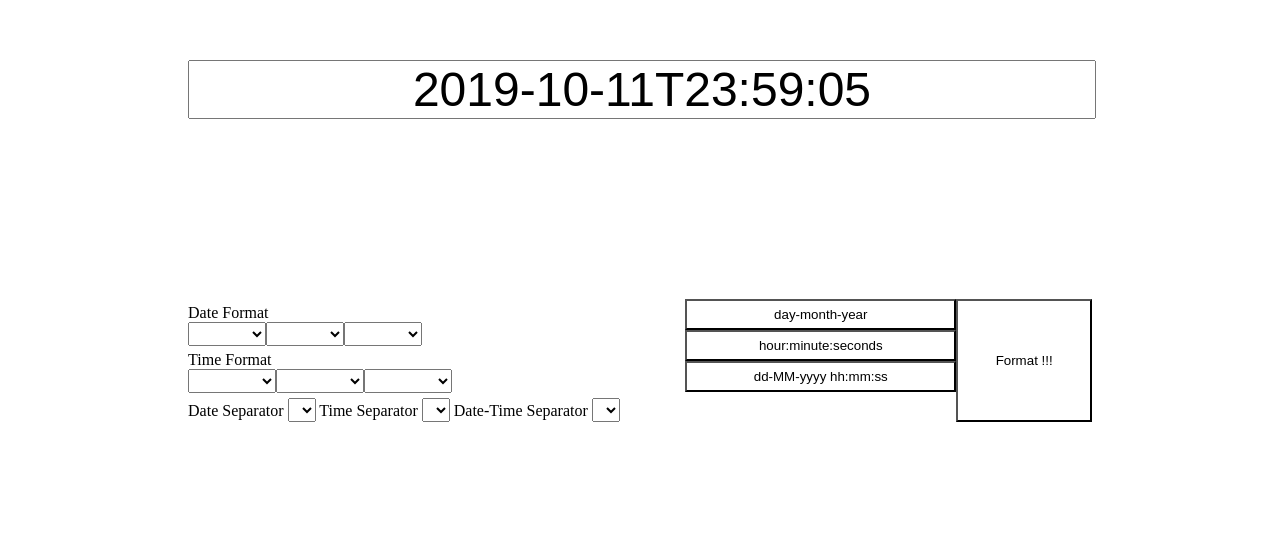
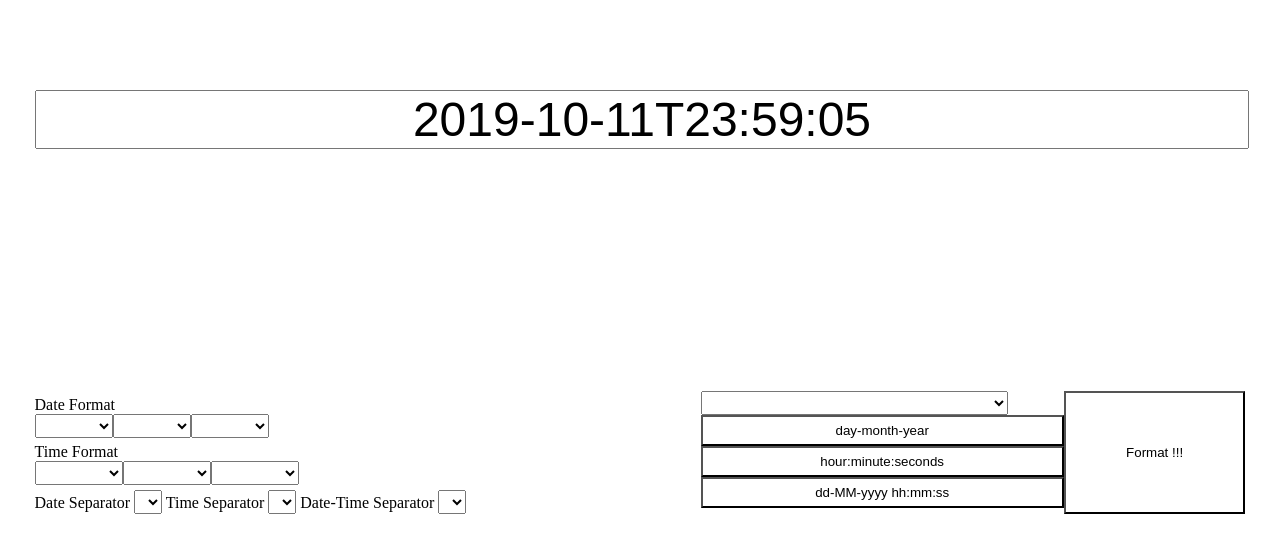
Before and after one commit to andreachirico11/Date-Mask-Directive, an Angular app: page / in a window 1280 px wide. Shown: the part 102-654 px from the top of the page. Built offline with nearby package versions, Linux system fonts and the light colour scheme.

Commit message:
completed arrow choice logic

```diff
--- a/src/app/app.component.html
+++ b/src/app/app.component.html
@@ -81,8 +81,11 @@
     </form>
     <div class="defaults">
       <label>
-          <!-- Circular Arrows
-          <input type="checkbox" [(ngModel)]="circularArrows"/> -->
+        <select [(ngModel)]="arrowBehaviour" required name="arrowBehaviour">
+          <option *ngFor="let arrowBehaviour of arrowBehaviours" [value]="arrowBehaviour">{{
+            arrowBehaviour.replace(regExp,' ')
+          }}</option>
+        </select>
       </label>
       <button (click)="defaultDateFormat()">day-month-year</button>
       <button (click)="defaultTimeFormat()">hour:minute:seconds</button>
--- a/src/app/app.component.ts
+++ b/src/app/app.component.ts
@@ -5,7 +5,7 @@ import {
   ElementRef,
   AfterViewInit,
 } from "@angular/core";
-import { MaskConfigOptions, Separators, ArrowBehaviour } from "./mask-directive/mask-options";
+import { MaskConfigOptions, Separators, ArrowBehaviours } from "./mask-directive/mask-options";
 import { FormControl, NgForm } from "@angular/forms";
 
 @Component({
@@ -23,16 +23,25 @@ export class AppComponent implements OnInit, AfterViewInit {
   public timeSeparator: string = null;
   public dateTimeSeparator: string = null;
   public separators: string[] = [];
+  public arrowBehaviours: string[] = [];
+  public arrowBehaviour: string;
   defaultValue = "2019-10-11T23:59:05";
   public dateSelect: string[] = [];
   public timeSelect: string[] = [];
+  public regExp = new RegExp('_', 'g');
 
 
   ngOnInit() {
     this.separators = [
       ...Object.keys(Separators).map((key) => Separators[key]),
     ];
+    this.arrowBehaviours = [
+      ...Object.keys(ArrowBehaviours).map((key) => ArrowBehaviours[key])
+        .filter(b => b.length > 1),
+    ];
     this.formControl = new FormControl(this.defaultValue);
+    console.log(this.arrowBehaviours);
+
   }
 
   ngAfterViewInit() {}
@@ -63,9 +72,7 @@ export class AppComponent implements OnInit, AfterViewInit {
       this.maskConfigOptions.dateTimeSeparator =
         Separators[this.dateTimeSeparator];
     }
-    //////////////////////////////
-    this.maskConfigOptions.arrowsBehaviour = ArrowBehaviour.circular_with_position_and_control;
-    /////////////////////////////////
+    this.maskConfigOptions.arrowBehaviours = ArrowBehaviours[this.arrowBehaviour];
     setTimeout(() => {
       this.usingTheDirective = true;
     }, 100);
--- a/src/app/mask-directive/mask-options.ts
+++ b/src/app/mask-directive/mask-options.ts
@@ -6,7 +6,7 @@ export type MaskConfigOptions = {
     dateTimeSeparator?: Separators,
     maxYear?: number,
     minYear?: number,
-    arrowsBehaviour?: ArrowBehaviour
+    arrowBehaviours?: ArrowBehaviours
 }
 
 export enum Separators {
@@ -17,7 +17,7 @@ export enum Separators {
     dot = '.'
 }
 
-export enum ArrowBehaviour {
+export enum ArrowBehaviours {
     circular_without_position,
     circular_with_position_and_control,
     limited_with_control,
--- a/src/app/mask-directive/mask.directive.ts
+++ b/src/app/mask-directive/mask.directive.ts
@@ -6,7 +6,7 @@ import {
   HostListener,
 } from '@angular/core';
 import { NgControl } from '@angular/forms';
-import { MaskConfigOptions, Separators, ArrowBehaviour } from './mask-options';
+import { MaskConfigOptions, Separators, ArrowBehaviours } from './mask-options';
 
 @Directive({
   selector: '[dateMask]',
@@ -21,7 +21,7 @@ export class MaskDirective implements OnInit {
   timeSeparator;
   maxYear:number ;
   minYear: number;
-  arrowsBehaviour: ArrowBehaviour;
+  arrowBehaviours: ArrowBehaviours;
   dateOnlyMode: boolean;
 
   get splittedHtmlValueBeforeFormat(): string[] {
@@ -186,7 +186,7 @@ export class MaskDirective implements OnInit {
       this.timeSeparator = this.maskOptions.timeSeparator ? this.maskOptions.timeSeparator : Separators.colon;
       this.maxYear = this.maskOptions.maxYear ? this.maskOptions.maxYear : 2050;
       this.minYear = this.maskOptions.minYear ? this.maskOptions.minYear : 1970;
-      this.arrowsBehaviour = this.maskOptions.arrowsBehaviour ? this.maskOptions.arrowsBehaviour : ArrowBehaviour.limited_with_control;
+      this.arrowBehaviours = this.maskOptions.arrowBehaviours ? this.maskOptions.arrowBehaviours : ArrowBehaviours.limited_with_control;
     }
 
 
@@ -274,13 +274,13 @@ export class MaskDirective implements OnInit {
           this.handleDelete(actualPosition);
       }
       if (key === 'ArrowLeft') {
-          if(this.arrowsBehaviour === ArrowBehaviour.circular_with_position_and_control) {
+          if(this.arrowBehaviours === ArrowBehaviours.circular_with_position_and_control) {
             this.leftRightArrowValidator(actualPosition);
             }
             this.handleCursor(this.getNextOrPrevDatatype(actualPosition, true))
       }
       if (key === 'ArrowRight') {
-            if(this.arrowsBehaviour === ArrowBehaviour.circular_with_position_and_control) {
+            if(this.arrowBehaviours === ArrowBehaviours.circular_with_position_and_control) {
                 this.leftRightArrowValidator(actualPosition);
             }
             this.handleCursor(this.getNextOrPrevDatatype(actualPosition));
@@ -472,14 +472,14 @@ export class MaskDirective implements OnInit {
   }
 
   increaseOrDecrease(valueToAdd: number, actualPosition: dateTypes, getter: () => string, setter: (newVal) => void, min: number, max: number, handlingYear?: boolean): void {
+      switch (this.arrowBehaviours) {
+          case ArrowBehaviours.circular_with_position_and_control:
                 let newNumber = Number(getter()) + valueToAdd;
                 if (isNaN(newNumber)) {
                     setter(handlingYear ? this.minYear : '0' + min.toString());
                     this.handleCursor(actualPosition);
                     return;
                 }
-        switch (this.arrowsBehaviour) {
-            case ArrowBehaviour.circular_with_position_and_control:
                 if(newNumber === (max + 1)) {
                     setter(handlingYear ? this.minYear : '0' + min.toString());
                     }
@@ -492,15 +492,21 @@ export class MaskDirective implements OnInit {
                     this.handleCursor(actualPosition);
                 break;
 
-            case ArrowBehaviour.circular_without_position:
+            case ArrowBehaviours.circular_without_position:
+
                 break;
-
-            case ArrowBehaviour.limited_with_control:
-                    if (newNumber === min - 1 || newNumber > max) {
+            case ArrowBehaviours.limited_with_control:
+                let newNum = Number(getter()) + valueToAdd;
+                if (isNaN(newNum)) {
+                    setter(handlingYear ? this.minYear : '0' + min.toString());
+                    this.handleCursor(actualPosition);
+                    return;
+                }
+                    if (newNum === min - 1 || newNum > max) {
                         this.handleCursor(this.getNextOrPrevDatatype(actualPosition));
                         return;
                     }
-                    let stringNewNumber = ("00000" + newNumber.toString()).slice(handlingYear ? -4 : -2);
+                    let stringNewNumber = ("00000" + newNum.toString()).slice(handlingYear ? -4 : -2);
                     const previousNum = getter();
                     setter(stringNewNumber);
                     if (!this.monthOrDayValidator()) {
@@ -515,36 +521,6 @@ export class MaskDirective implements OnInit {
                     }
                     break;
         }
-    //   if(this.arrowsBehaviour === true) {
-    //       if(newNumber === (max + 1)) {
-    //           setter(handlingYear ? this.minYear : '0' + min.toString());
-    //       }
-    //       else if(newNumber === (min - 1)) {
-    //         setter(handlingYear ? this.maxYear : max.toString());
-    //       }
-    //       else {
-    //           setter(("00000" + newNumber.toString()).slice(handlingYear ? -4 : - 2));
-    //       }
-    //       this.handleCursor(actualPosition);
-    //   } else {
-    //       if (newNumber === (min - 1) || newNumber > max) {
-    //           this.handleCursor(this.getNextOrPrevDatatype(actualPosition));
-    //           return;
-    //       }
-    //       let stringNewNumber = ("00000" + newNumber.toString()).slice(handlingYear ? -4 : - 2);
-    //       const previousNum = getter();
-    //       setter(stringNewNumber);
-    //       if (!this.monthOrDayValidator()) {
-    //           setter(previousNum);
-    //           this.handleCursor(actualPosition);
-    //           return;
-    //       }
-    //       if (stringNewNumber === max.toString()) {
-    //           this.handleCursor(this.getNextOrPrevDatatype(actualPosition));
-    //       } else {
-    //           this.handleCursor(actualPosition);
-    //       }
-    //   }
   }
 
 
```
Also changed, not shown: 1 other file (tests, documents, lock files or other folders). Lines whose indentation alone changed are shown as unchanged.
